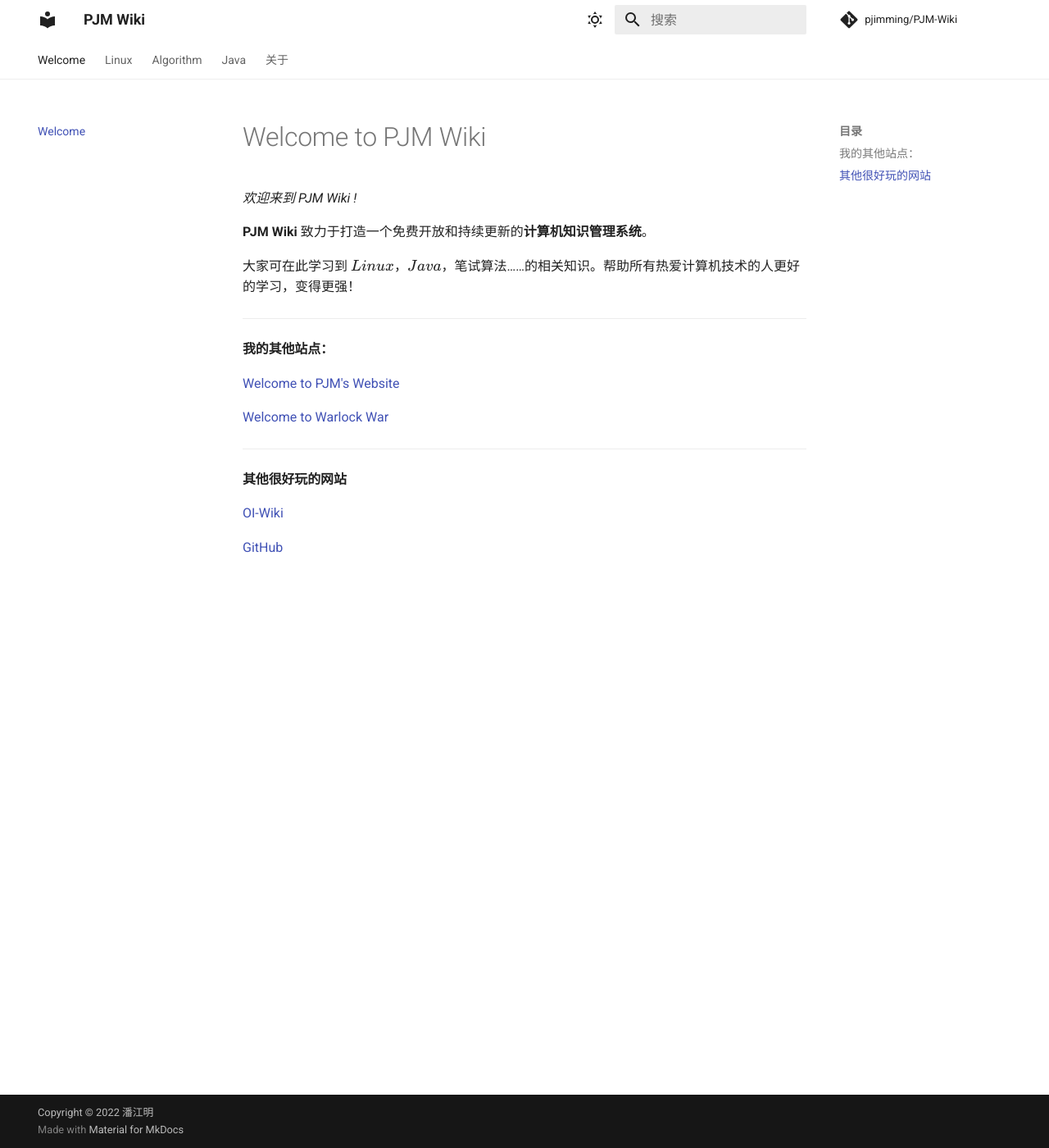
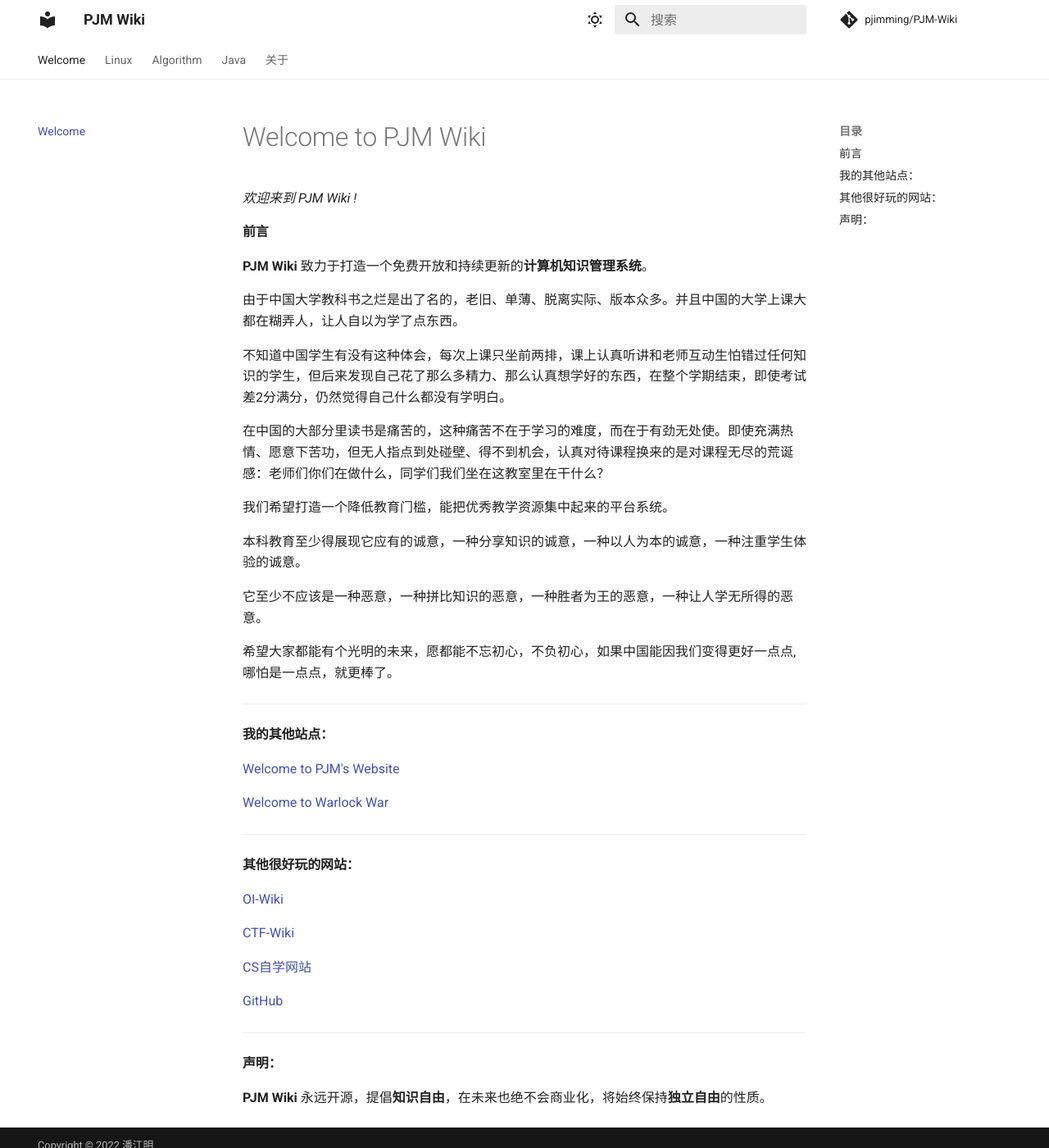
Before and after one commit to pjimming/PJM-Wiki, an MkDocs documentation site: the page built from docs/index.md, in a window 1280 px wide and 1400 px high. Shown: the whole window at 82% size. Built offline with MkDocs 1.6.1 and Material for MkDocs 9.7.7, drawn with Linux system fonts in a browser that asks for light colours; comment, search, counter and statistics services are not loaded.

Commit message:
index about

```diff
--- a/docs/index.md
+++ b/docs/index.md
@@ -2,9 +2,23 @@
 
 *欢迎来到 PJM Wiki !*
 
+#### 前言
+
 **PJM Wiki** 致力于打造一个免费开放和持续更新的**计算机知识管理系统**。
 
-大家可在此学习到 $Linux$，$Java$，笔试算法……的相关知识。帮助所有热爱计算机技术的人更好的学习，变得更强！
+由于中国大学教科书之烂是出了名的，老旧、单薄、脱离实际、版本众多。并且中国的大学上课大都在糊弄人，让人自以为学了点东西。
+
+不知道中国学生有没有这种体会，每次上课只坐前两排，课上认真听讲和老师互动生怕错过任何知识的学生，但后来发现自己花了那么多精力、那么认真想学好的东西，在整个学期结束，即使考试差2分满分，仍然觉得自己什么都没有学明白。
+
+在中国的大部分里读书是痛苦的，这种痛苦不在于学习的难度，而在于有劲无处使。即使充满热情、愿意下苦功，但无人指点到处碰壁、得不到机会，认真对待课程换来的是对课程无尽的荒诞感：老师们你们在做什么，同学们我们坐在这教室里在干什么？
+
+我们希望打造一个降低教育门槛，能把优秀教学资源集中起来的平台系统。
+
+本科教育至少得展现它应有的诚意，一种分享知识的诚意，一种以人为本的诚意，一种注重学生体验的诚意。
+
+它至少不应该是一种恶意，一种拼比知识的恶意，一种胜者为王的恶意，一种让人学无所得的恶意。
+
+希望大家都能有个光明的未来，愿都能不忘初心，不负初心，如果中国能因我们变得更好一点点, 哪怕是一点点，就更棒了。
 
 ---
 
@@ -16,8 +30,17 @@
 
 ---
 
-#### 其他很好玩的网站
+#### 其他很好玩的网站：
 
 [OI-Wiki](https://oiwiki.org/)
 
+[CTF-Wiki](https://ctf-wiki.org/)
+
+[CS自学网站](https://csdiy.wiki/)
+
 [GitHub](https://github.com/)
+
+---
+
+#### 声明：
+**PJM Wiki** 永远开源，提倡**知识自由**，在未来也绝不会商业化，将始终保持**独立自由**的性质。
```
Also changed, not shown: docs/about/aboutwiki.md (+14 -4 lines).
